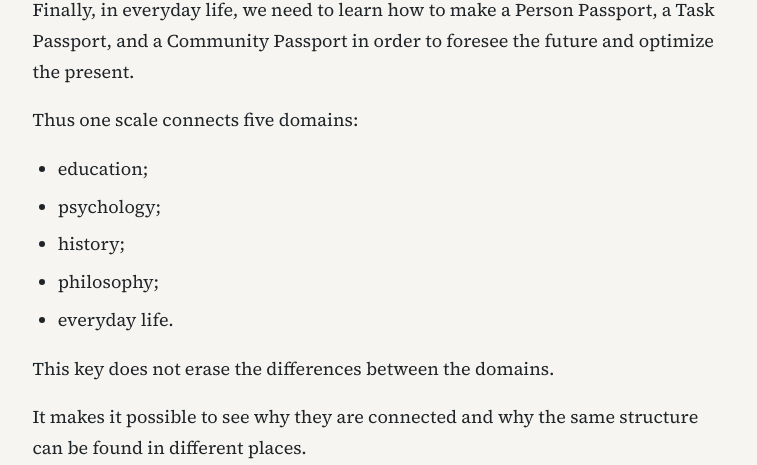
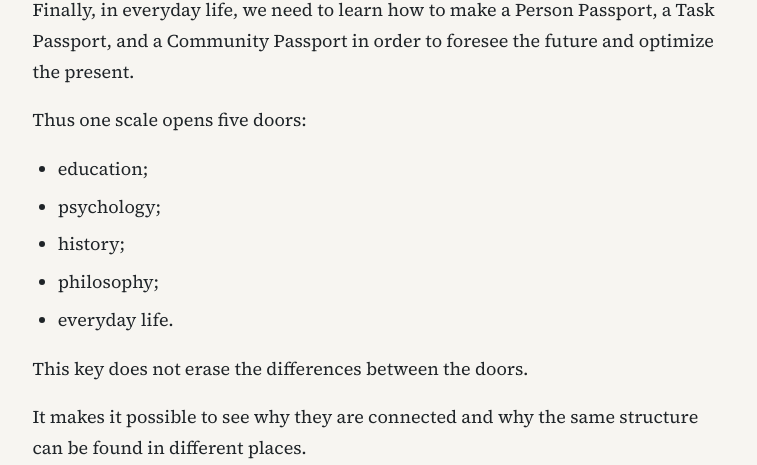
Before and after one commit to jfeldman777/books, a Jekyll site: the page built from 22_one_key_five_domains_en.md, in a window 1280 px wide and 900 px high, scrolled down 1231 px. Shown: the part 153-618 px from the top of the window, without its empty margins (261-1018 px from the left). Built offline with Jekyll 4.4.1, drawn with Linux system fonts in a browser that asks for light colours; our own code applies the rules of GitHub Pages for plain Markdown files; some of the changed text lies outside the part shown.

Commit message:
Rename five domains to five doors

```diff
--- a/22_one_key_five_domains_en.md
+++ b/22_one_key_five_domains_en.md
@@ -1,4 +1,4 @@
-# One Key for Five Domains
+# One Key for Five Doors
 
 The key that opens almost all doors is the scale of **Levels**.
 
@@ -34,7 +34,7 @@ Thinking, co-knowledge, behavior, and interaction look different at each level.
 
 Finally, in everyday life, we need to learn how to make a Person Passport, a Task Passport, and a Community Passport in order to foresee the future and optimize the present.
 
-Thus one scale connects five domains:
+Thus one scale opens five doors:
 
 - education;
 - psychology;
@@ -42,7 +42,7 @@ Thus one scale connects five domains:
 - philosophy;
 - everyday life.
 
-This key does not erase the differences between the domains.
+This key does not erase the differences between the doors.
 
 It makes it possible to see why they are connected and why the same structure can be found in different places.
 
```
Also changed, not shown: 22_one_key_five_domains_ru.md (+3 -3 lines).
